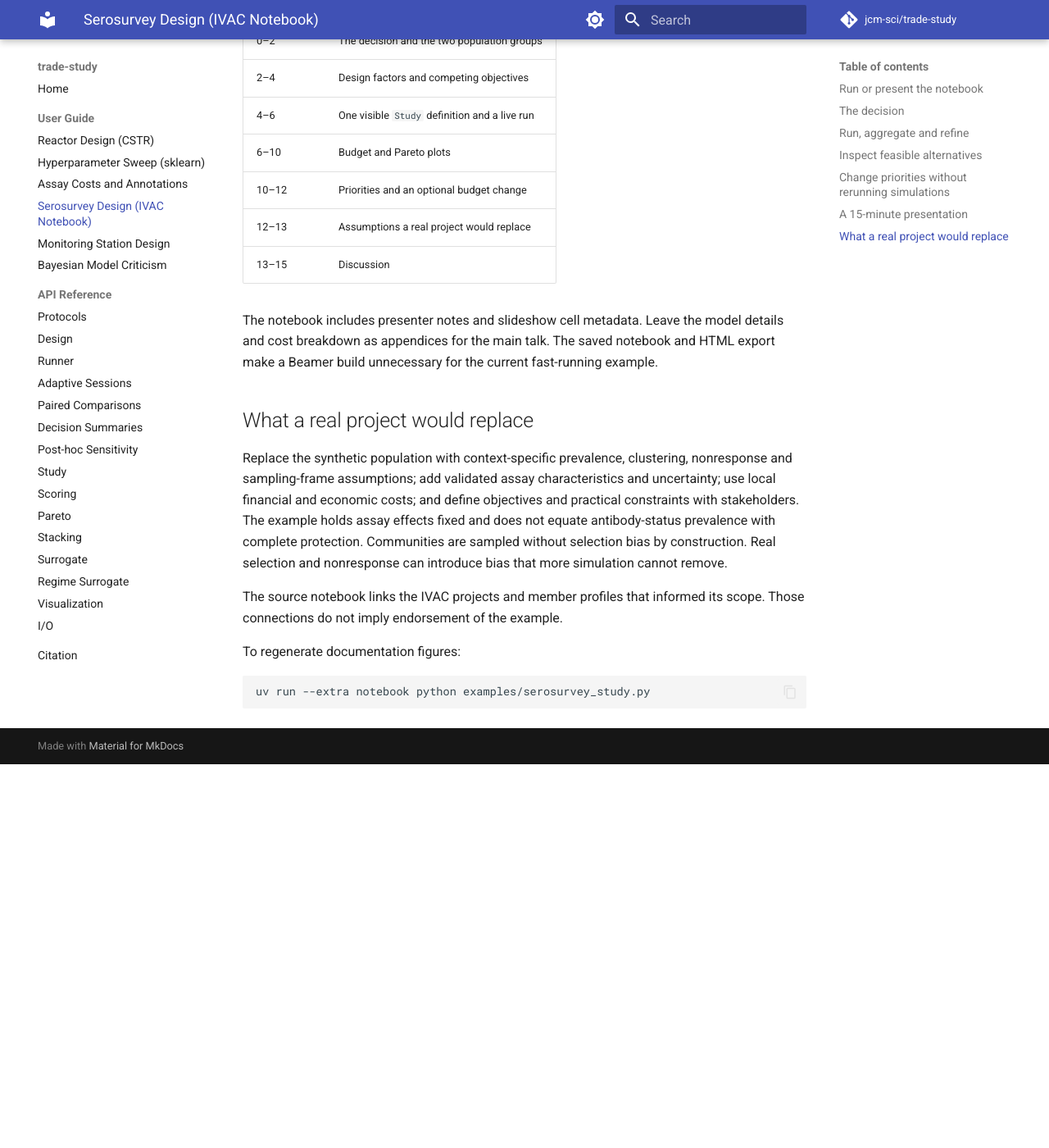
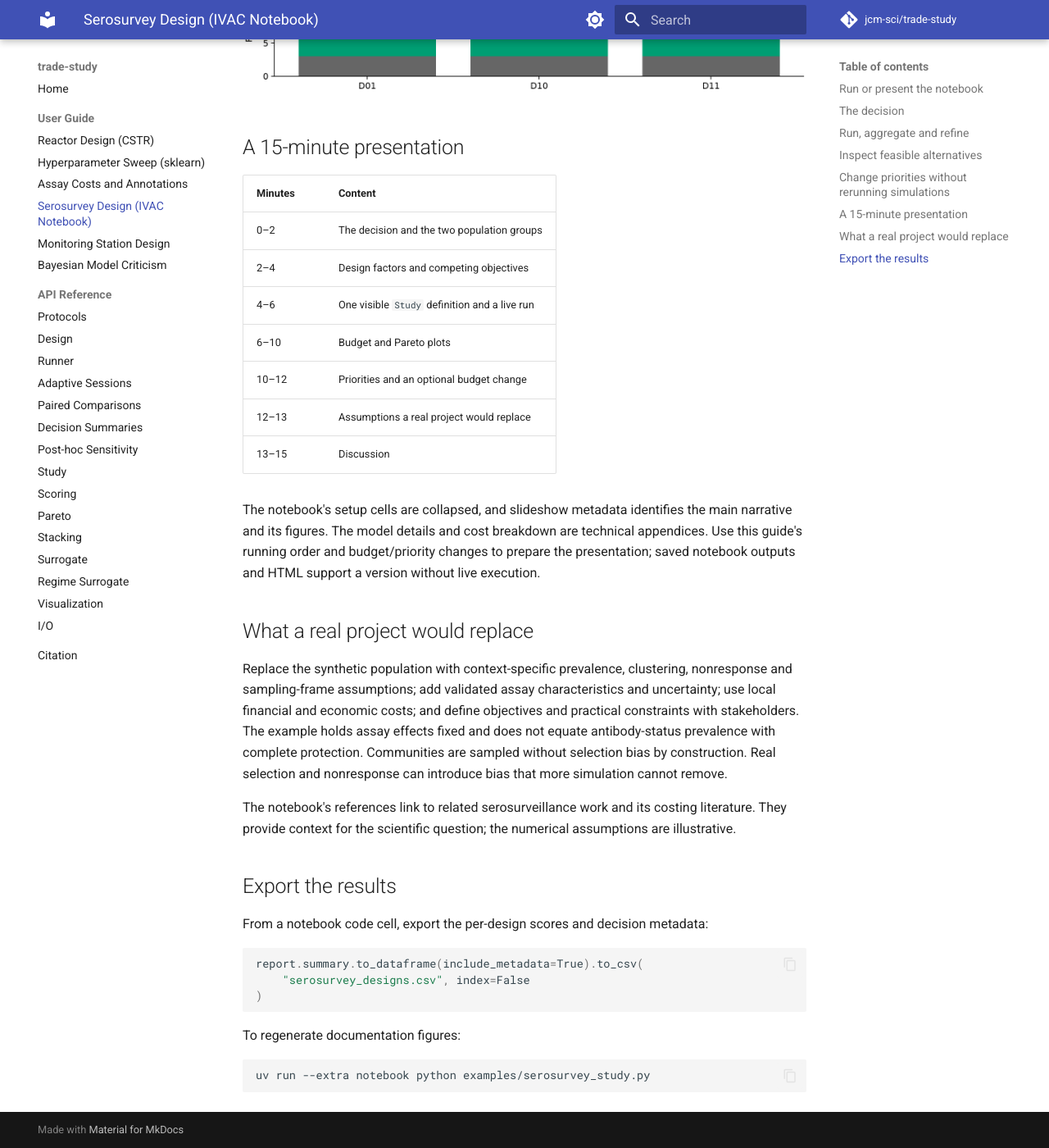
Before and after one commit to jcm-sci/trade-study, an MkDocs documentation site: the page built from docs/guide/serosurvey.md, in a window 1280 px wide and 1400 px high, scrolled down 4526 px. Shown: the whole window at 82% size. Built offline with MkDocs 1.6.1 and Material for MkDocs 9.7.7, drawn with Linux system fonts in a browser that asks for light colours; comment, search, counter and statistics services are not loaded; before the commit the page ends 5458 px from its top, so only the background shows below that; some of the changed text lies outside the part shown.

Commit message:
docs: present serosurvey notebook for a public audience

````diff
--- a/docs/guide/serosurvey.md
+++ b/docs/guide/serosurvey.md
@@ -12,6 +12,8 @@ to read the narrative, code, tables and saved figures. The accompanying
 [Python script](https://github.com/jcm-sci/trade-study/blob/main/examples/serosurvey_study.py)
 contains the simulator and plotting helpers and regenerates these figures.
 Use both files from a checkout; the notebook imports the companion module.
+The notebook addresses the presentation audience directly. Setup commands,
+export instructions and the suggested running order are collected in this guide.
 
 ## Run or present the notebook
 
@@ -38,6 +40,16 @@ to HTML for an additional presentation copy:
 
 ```bash
 uv run --extra notebook jupyter nbconvert --to html examples/serosurvey_study.ipynb
+```
+
+To omit the collapsed setup code from a presentation copy while keeping the
+analysis code visible:
+
+```bash
+uv run --extra notebook jupyter nbconvert --to html \
+  --TagRemovePreprocessor.enabled=True \
+  --TagRemovePreprocessor.remove_input_tags='["hide-input"]' \
+  examples/serosurvey_study.ipynb
 ```
 
 To verify execution in a fresh kernel without modifying the saved notebook:
@@ -99,7 +111,7 @@ signed errors before taking their absolute value would measure something differe
 
 ## Inspect feasible alternatives
 
-A `Constraint` imposes an illustrative $40,000 financial budget. The Pareto
+A `Constraint` imposes an illustrative \$40,000 financial budget. The Pareto
 set minimizes cost, overall MAE and underserved-group MAE simultaneously.
 Subgroup error is a narrow measure of information equity, not a comprehensive
 measure of equity in health outcomes.
@@ -118,7 +130,7 @@ not simultaneous post-selection confidence guarantees.
 
 The notebook passes the raw results to `preference_sweep()` with three explicit
 preference vectors and `normalization="reference"`. Fixed reference ranges are
-$0–70,000, 0–4 percentage points overall MAE, and 0–10 percentage points subgroup
+\$0–70,000, 0–4 percentage points overall MAE, and 0–10 percentage points subgroup
 MAE. These anchors scale preferences; they are not feasibility thresholds and
 do not clip values. Scenario weights are hypothetical, not elicited stakeholder values.
 
@@ -130,7 +142,7 @@ can change with further simulation or different assumptions. Any reported
 selection fraction describes the supplied preference scenarios, not a probability
 that a design is best.
 
-For a short live interaction, change the budget to $30,000 in the decision
+For a short live interaction, change the budget to \$30,000 in the decision
 cell and rerun that cell and the figures below it. Restore the budget and edit
 the subgroup-priority weights to compare another preference. No simulation
 rerun is needed. If the budget admits no alternative, the example reports no choice.
@@ -151,10 +163,11 @@ The optional cost breakdown in the appendix supports an economics discussion:
 | 12–13 | Assumptions a real project would replace |
 | 13–15 | Discussion |
 
-The notebook includes presenter notes and slideshow cell metadata. Leave the
-model details and cost breakdown as appendices for the main talk. The saved
-notebook and HTML export make a Beamer build unnecessary for the current
-fast-running example.
+The notebook's setup cells are collapsed, and slideshow metadata identifies
+the main narrative and its figures. The model details and cost breakdown are
+technical appendices. Use this guide's running order and budget/priority changes
+to prepare the presentation; saved notebook outputs and HTML support a version
+without live execution.
 
 ## What a real project would replace
 
@@ -166,8 +179,19 @@ fixed and does not equate antibody-status prevalence with complete protection.
 Communities are sampled without selection bias by construction. Real selection
 and nonresponse can introduce bias that more simulation cannot remove.
 
-The source notebook links the IVAC projects and member profiles that informed
-its scope. Those connections do not imply endorsement of the example.
+The notebook's references link to related serosurveillance work and its costing
+literature. They provide context for the scientific question; the numerical
+assumptions are illustrative.
+
+## Export the results
+
+From a notebook code cell, export the per-design scores and decision metadata:
+
+```python
+report.summary.to_dataframe(include_metadata=True).to_csv(
+    "serosurvey_designs.csv", index=False
+)
+```
 
 To regenerate documentation figures:
 
````
Also changed, not shown: 1 other file.
